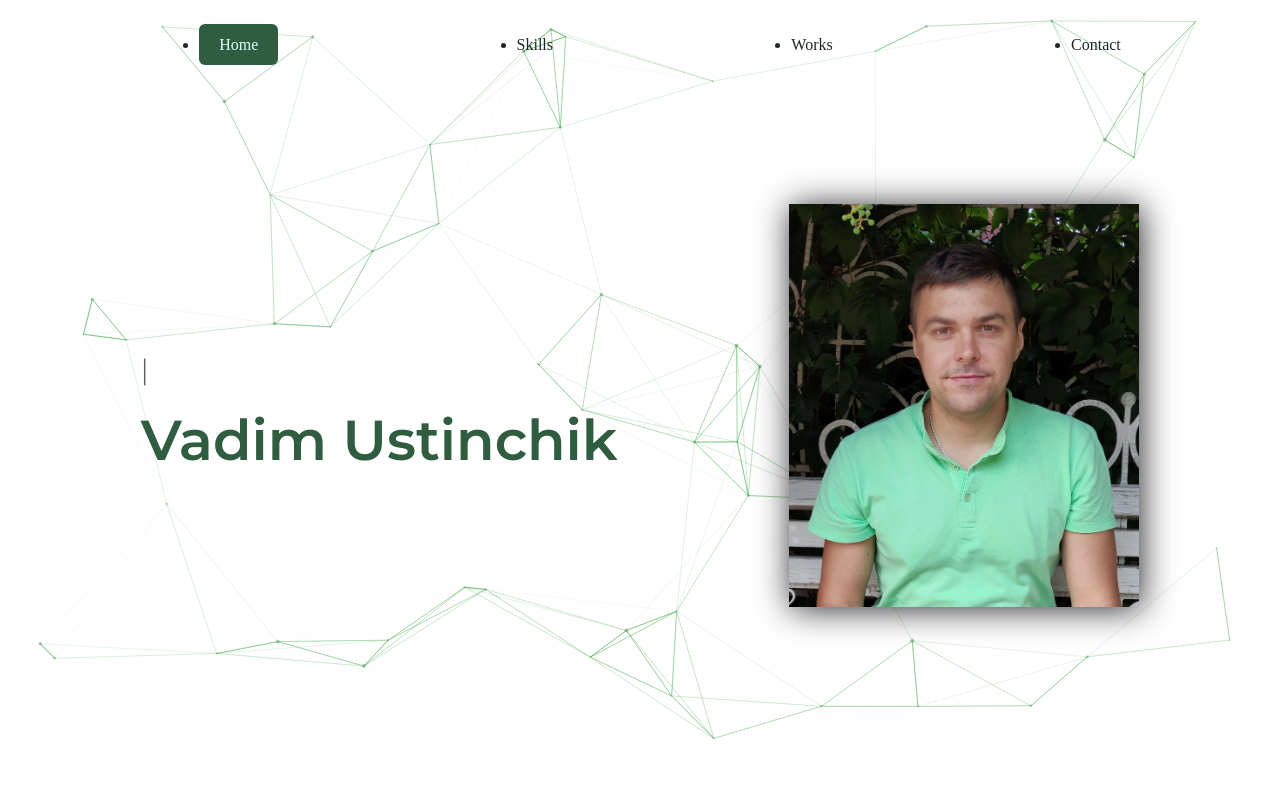
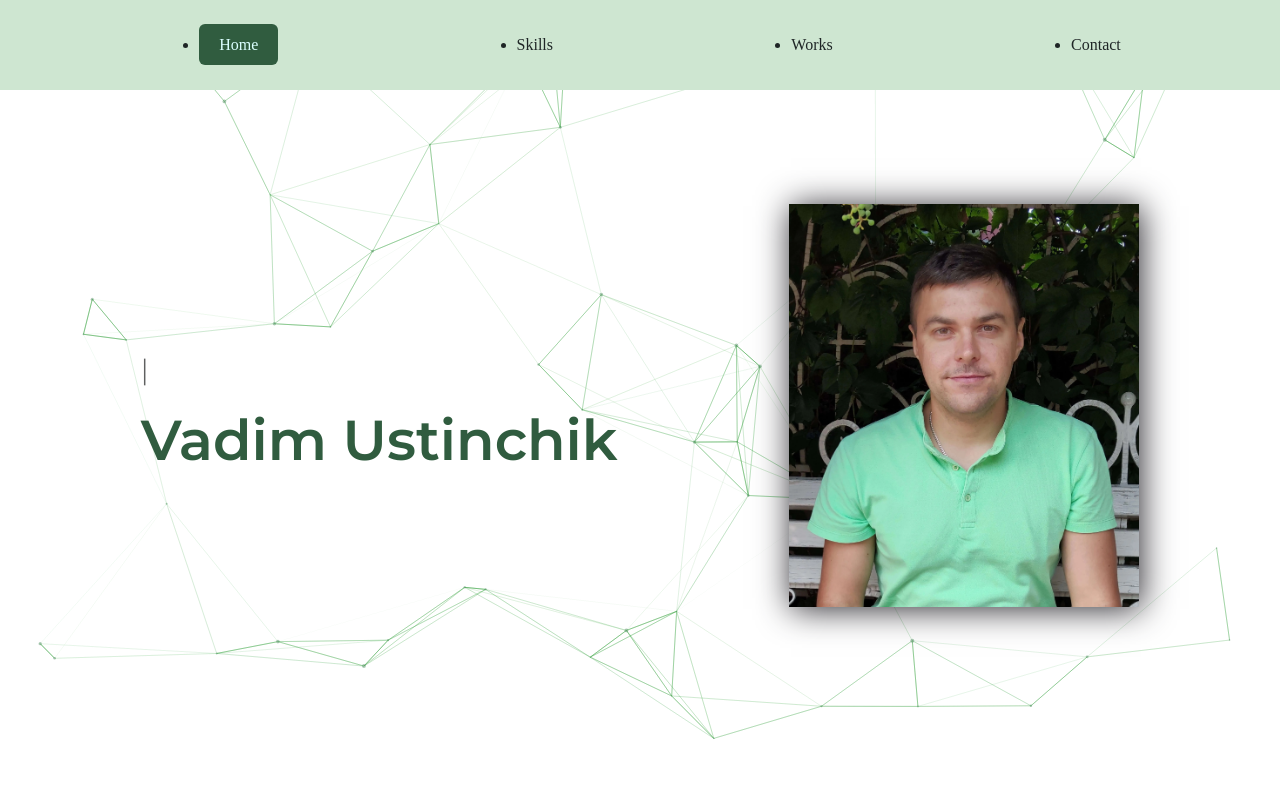
Before and after one commit to vustinchdev/my-portfolio, a React app: page / in a window 1280 px wide. Shown: the top 800 px of the page. Built offline with nearby package versions, Linux system fonts and the light colour scheme; the HTML template or start-up script is replaced by a standard one.

Commit message:
add header background color

```diff
--- a/src/layout/header/Header_Styles.ts
+++ b/src/layout/header/Header_Styles.ts
@@ -1,4 +1,6 @@
 import styled from "styled-components";
+import { theme } from "../../styles/Theme";
+;
 
 const Header = styled.header`
     padding: 20px 0;
@@ -7,6 +9,7 @@ const Header = styled.header`
     left: 0;
     right: 0;
     z-index: 99999;
+    background-color: ${theme.colors.headerBg};
 `
 
 export const S = {
--- a/src/styles/Theme.ts
+++ b/src/styles/Theme.ts
@@ -2,6 +2,7 @@ export const theme = {
     colors: {
         primaryBg: '#A6CDAB',
         secondaryBg: '#ffffff',
+        headerBg: '#CEE6D1',
         accent: '#305C3F',
 
         borderColor: '#085E17',
```
